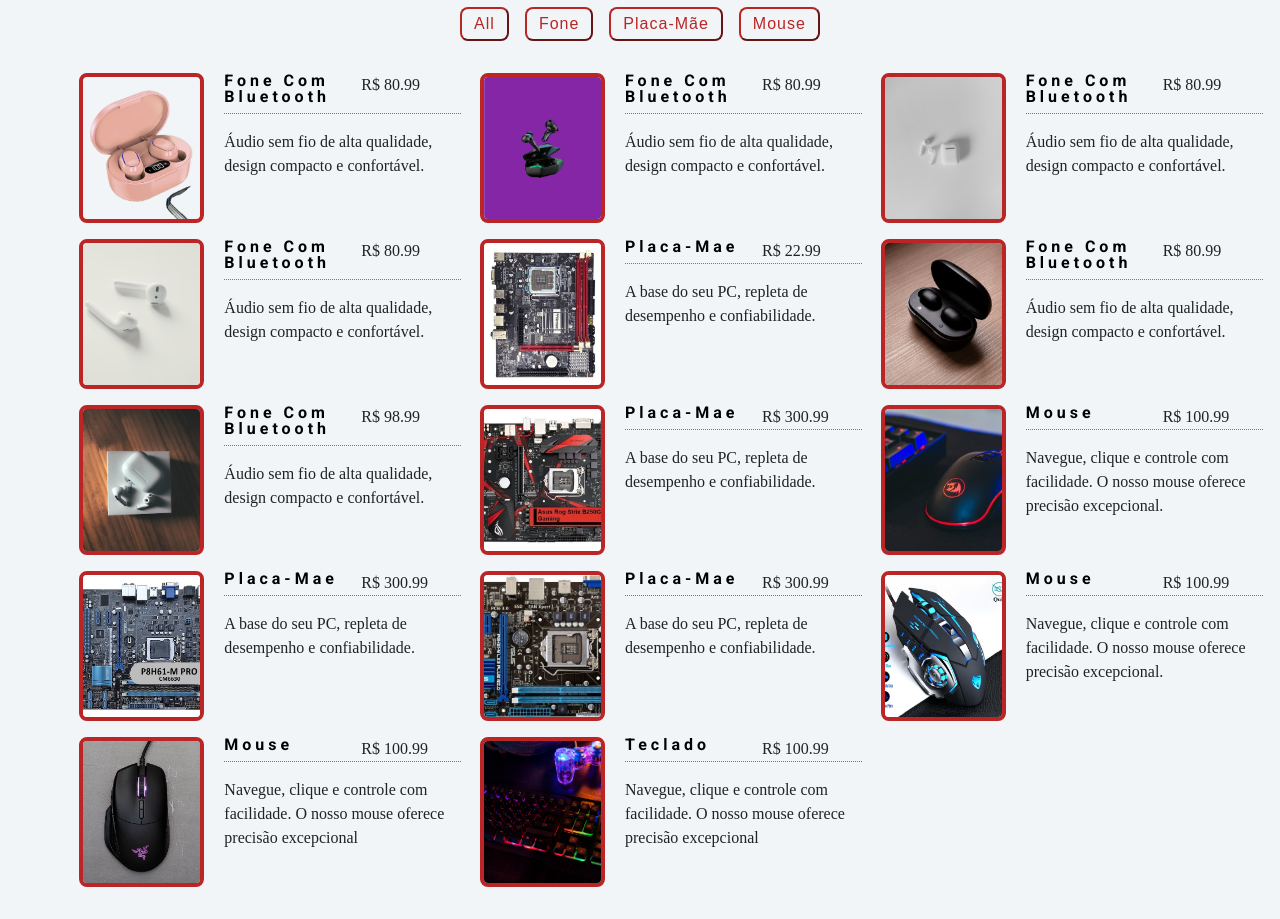
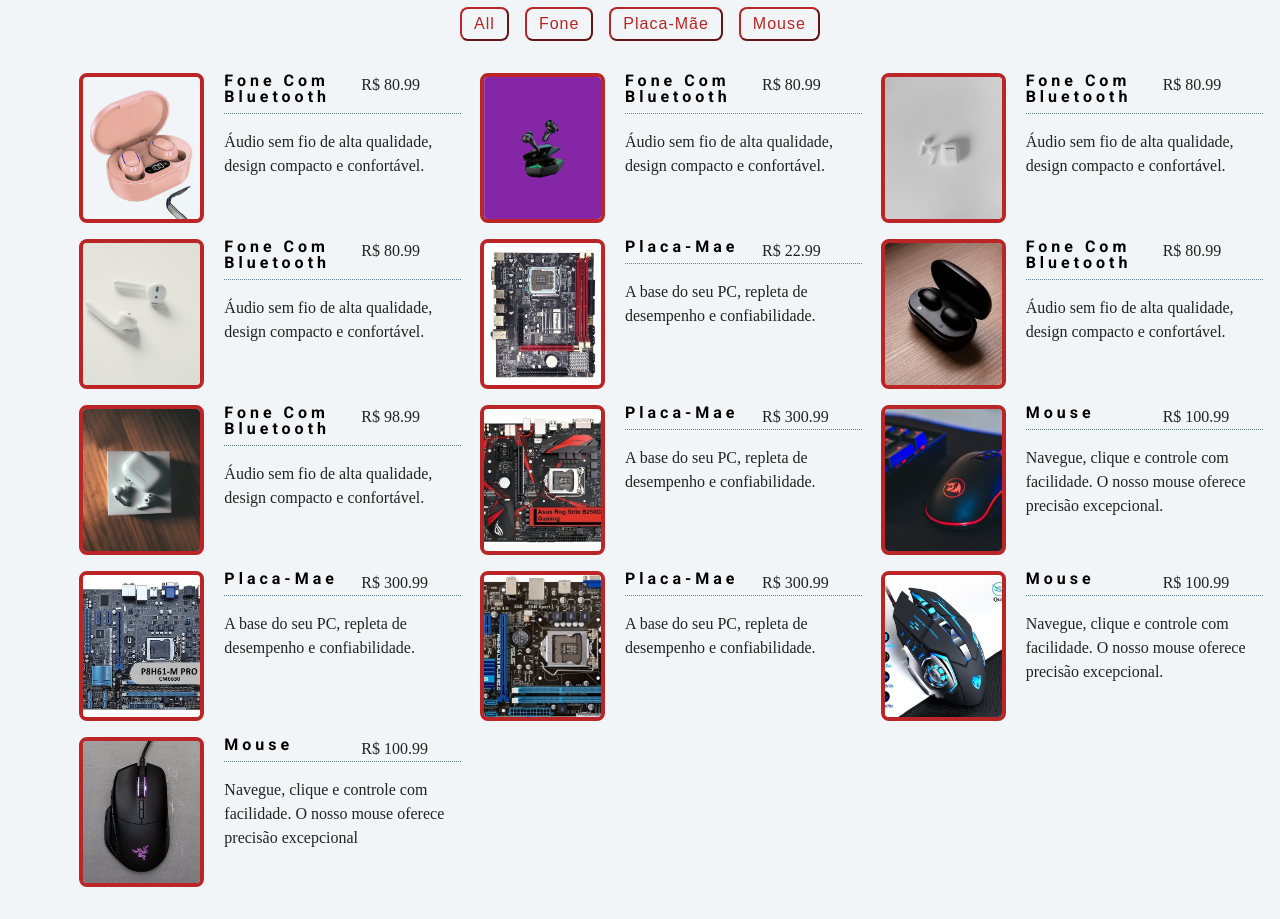
Before and after one commit to paulo-santos360/menuJS, a plain HTML site: page index.html in a window 1280 px wide. Shown: the part 97-1016 px from the top of the page. Drawn offline with Linux system fonts and the light colour scheme.

Commit message:
atualizar

```diff
--- a/js/app.js
+++ b/js/app.js
@@ -103,14 +103,6 @@ const menu = [
     img: "img/mouse-3.jpg",
     desc: `Navegue, clique e controle com facilidade. O nosso mouse oferece precisão excepcional`,
   },
-  {
-    id: 14,
-    title: "Teclado",
-    category: "Teclado",
-    price: 100.99,
-    img: "img/teclado (2).jpg",
-    desc: `Navegue, clique e controle com facilidade. O nosso mouse oferece precisão excepcional`,
-  },
 ];
 
 const sectionCenter = document.querySelector(".section-center");
```
Also changed, not shown: css/styles.css (+0 -28 lines), 2 other files.
